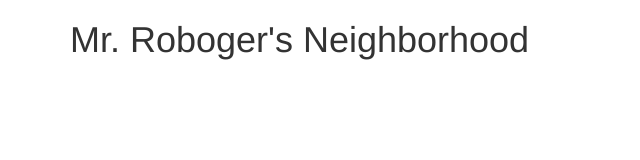
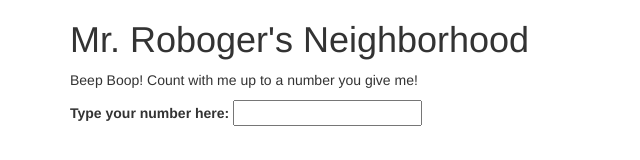
Before and after one commit to lucianmiller/robogers-neighborhood, a plain HTML site: page index.html in a window 1280 px wide. Shown: the whole page, without its empty margins (0-640 px from the left). Drawn offline with Linux system fonts and the light colour scheme.

Commit message:
It will add form for user to input a number

```diff
--- a/index.html
+++ b/index.html
@@ -10,6 +10,11 @@
 <body>
   <div class="container">
     <h1>Mr. Roboger's Neighborhood</h1>
+    <p>Beep Boop! Count with me up to a number you give me!</p>
+    <form id="input">
+      <label for="number">Type your number here:</label>
+      <input id="number" type="text">
+    </form>
   </div>
 </body>
 </html>
```
